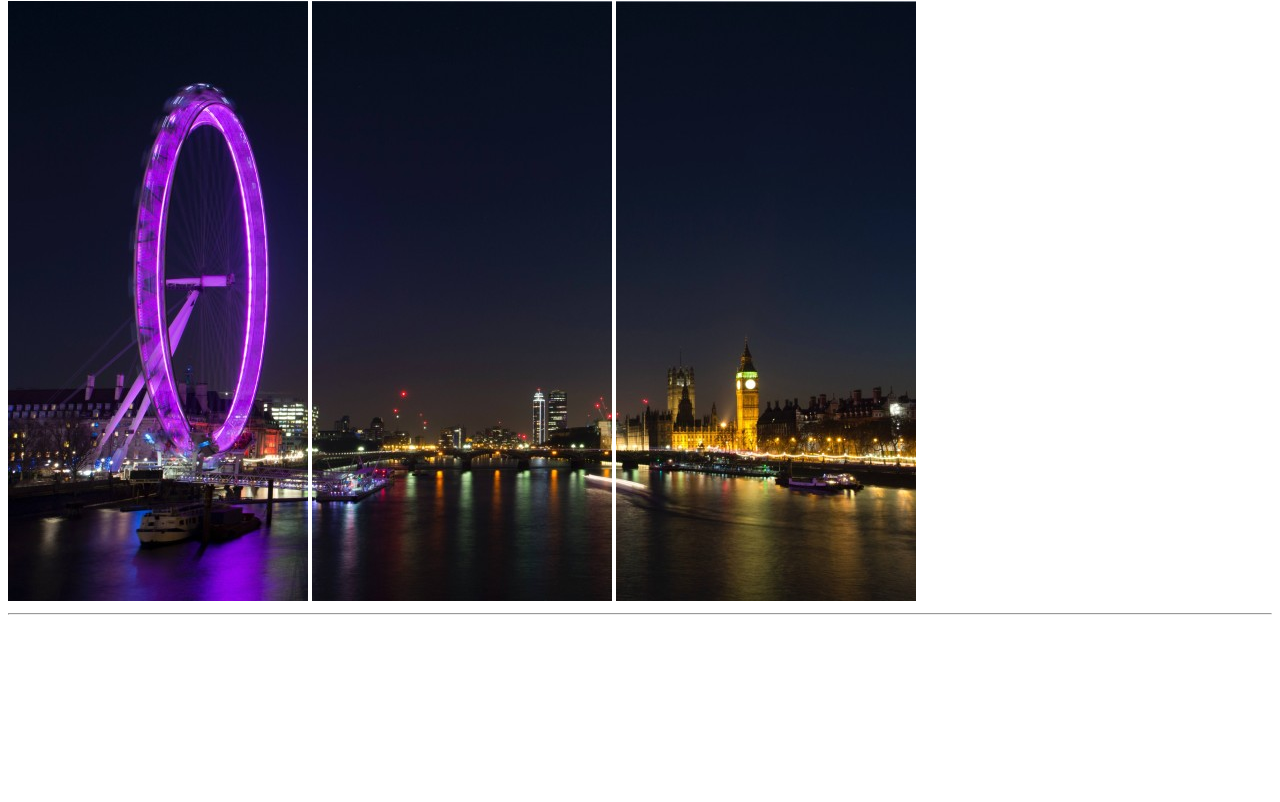
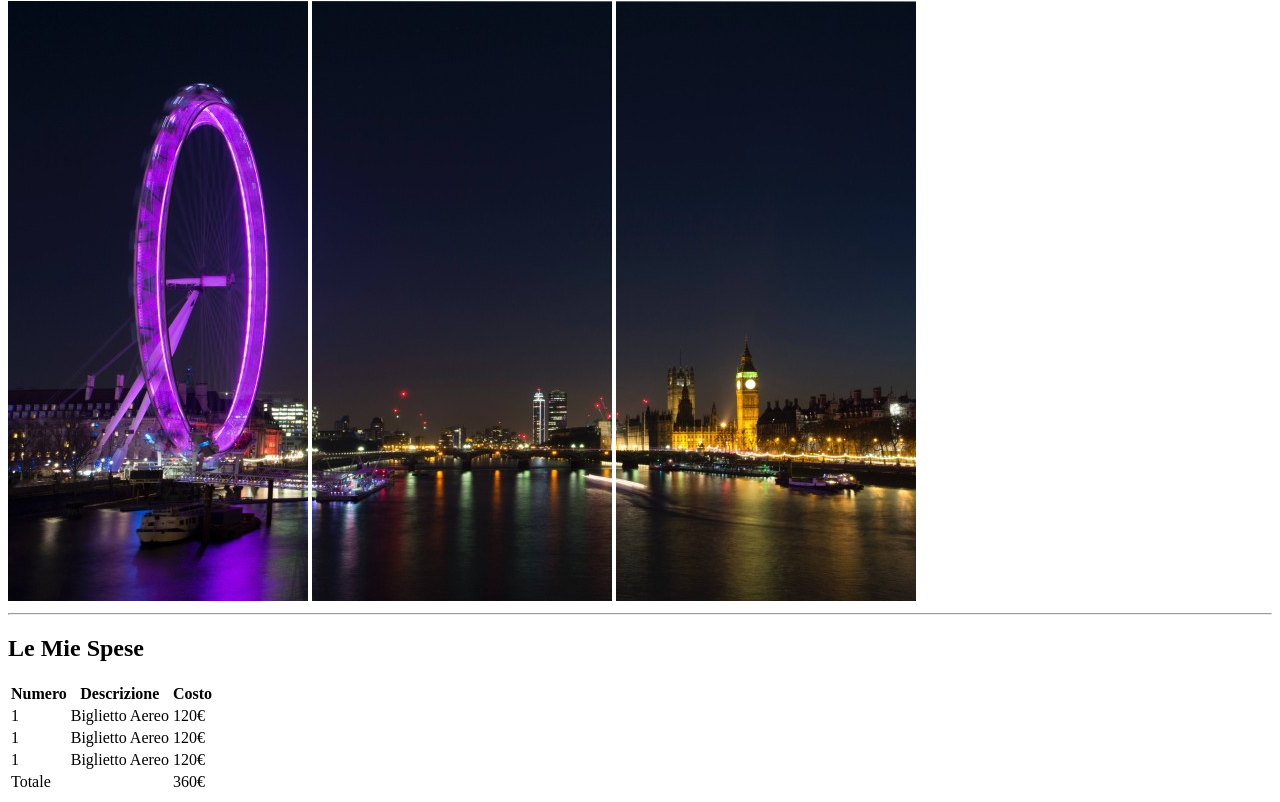
Before and after one commit to GianniC88/html-london-trip, a plain HTML site: page index.html in a window 1280 px wide. Shown: the part 79-881 px from the top of the page. Before the commit the page ends 800 px from the top, so only its background shows below. Drawn offline with Linux system fonts and the light colour scheme.

Commit message:
inserimento spese

```diff
--- a/index.html
+++ b/index.html
@@ -6,7 +6,12 @@
     <title>Il Mio Viggio a Londra</title>
 </head>
 <header>
+    <!-- titolo pagina -->
+
     <h1> Il mio Viaggio a Londra</h1>
+
+    <!-- inserimento foto Londra -->
+
     <div>
         <img src="img/pexels-bill-emrich-230794-0.jpg" alt="">
         <img src="img/pexels-bill-emrich-230794-1.jpg" alt="">
@@ -14,8 +19,47 @@
     </div>
 </header>
     <hr>
+
+    <!-- progamma di viaggio -->
 <body>
+    <!-- le mie spese -->
 
+    <section id="expenses">
+        <h2>Le Mie Spese</h2>
+        <table>
+            <thead>
+                <tr>
+                    <th>Numero</th>
+                    <th>Descrizione</th>
+                    <th>Costo</th>
+                </tr>
+            </thead>
+            <tbody>
+                <tr>
+                    <td>1</td>
+                    <td>Biglietto Aereo</td>
+                    <td>120€</td>
+                </tr>
+                <tr>
+                    <td>1</td>
+                    <td>Biglietto Aereo</td>
+                    <td>120€</td>
+                </tr>
+                <tr>
+                    <td>1</td>
+                    <td>Biglietto Aereo</td>
+                    <td>120€</td>
+                </tr>
+                <tr>
+                    <td>Totale</td>
+                    <td></td>
+                    <td>360€</td>
+                </tr>
+            </tbody>
+        </table>
+
+
+    </section>
 
 </body>
 </html>
```
